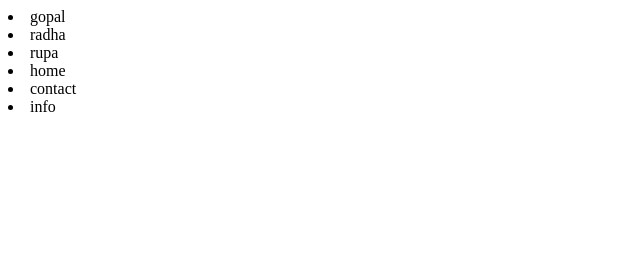
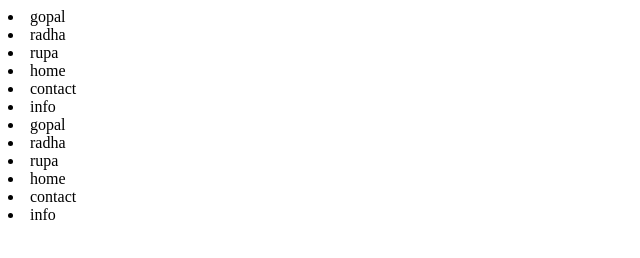
Before and after one commit to kumar-gopal/project-for-gopal, a plain HTML site: page index.html in a window 1280 px wide. Shown: the whole page, without its empty margins (0-640 px from the left). Drawn offline with Linux system fonts and the light colour scheme.

Commit message:
three more lists added

```diff
--- a/index.html
+++ b/index.html
@@ -12,6 +12,12 @@
     <li>home</li>
     <li>contact</li>
     <li>info</li>
+    <li>gopal</li>
+    <li>radha</li>
+    <li>rupa</li>
+    <li>home</li>
+    <li>contact</li>
+    <li>info</li>
 
 </body>
 </html>
```
